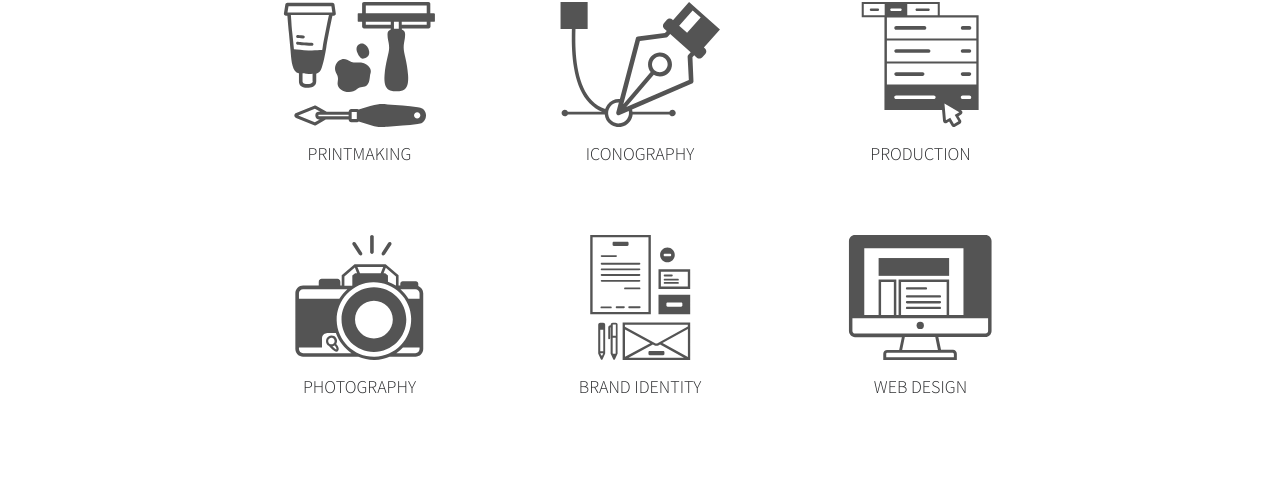
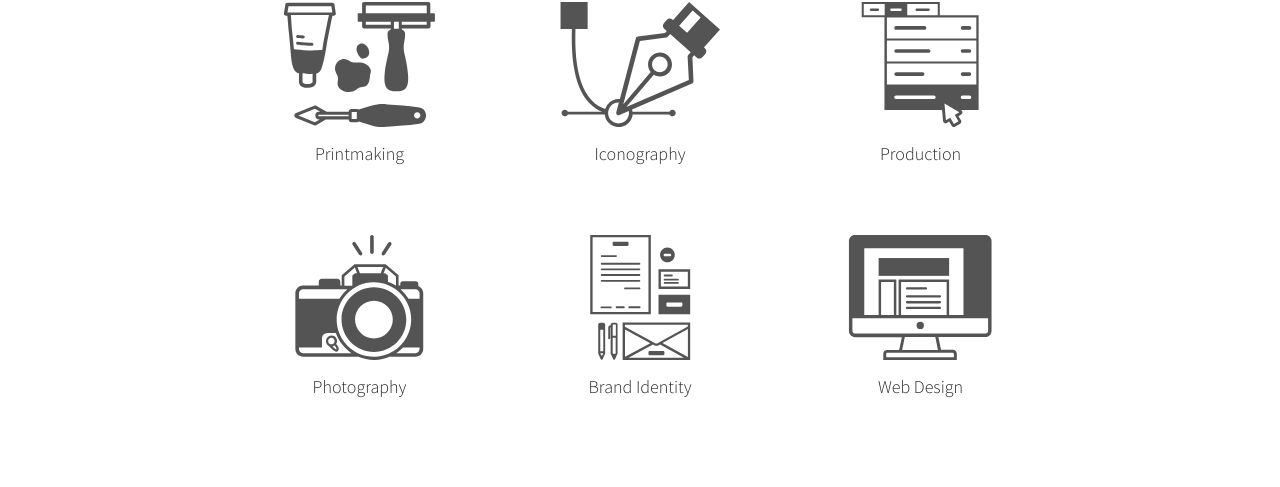
Before and after one commit to okay-cade/okay-cade.github.io, a Jekyll site: the page built from index.md, in a window 1280 px wide and 900 px high, scrolled down 955 px. Shown: the part 118-605 px from the top of the window. Built offline with Jekyll 4.4.1, drawn with Linux system fonts in a browser that asks for light colours.

```diff
--- a/_layouts/home.html
+++ b/_layouts/home.html
@@ -17,27 +17,27 @@ layout: default
     <div class="l-three-up skills">
       <div>
         {% include svgs/print.html %}
-        <span>PRINTMAKING</span>
+        <span>Printmaking</span>
       </div>
       <div>
         {% include svgs/icon.html %}
-        <span>ICONOGRAPHY</span>
+        <span>Iconography</span>
       </div>
       <div>
         {% include svgs/prod.html %}
-        <span>PRODUCTION</span>
+        <span>Production</span>
       </div>
       <div>
         {% include svgs/photo.html %}
-        <span>PHOTOGRAPHY</span>
+        <span>Photography</span>
       </div>
       <div>
         {% include svgs/brand.html %}
-        <span>BRAND IDENTITY</span>
+        <span>Brand Identity</span>
       </div>
       <div>
         {% include svgs/web.html %}
-        <span>WEB DESIGN</span>
+        <span>Web Design</span>
       </div>
     </div>
   </div>
```
